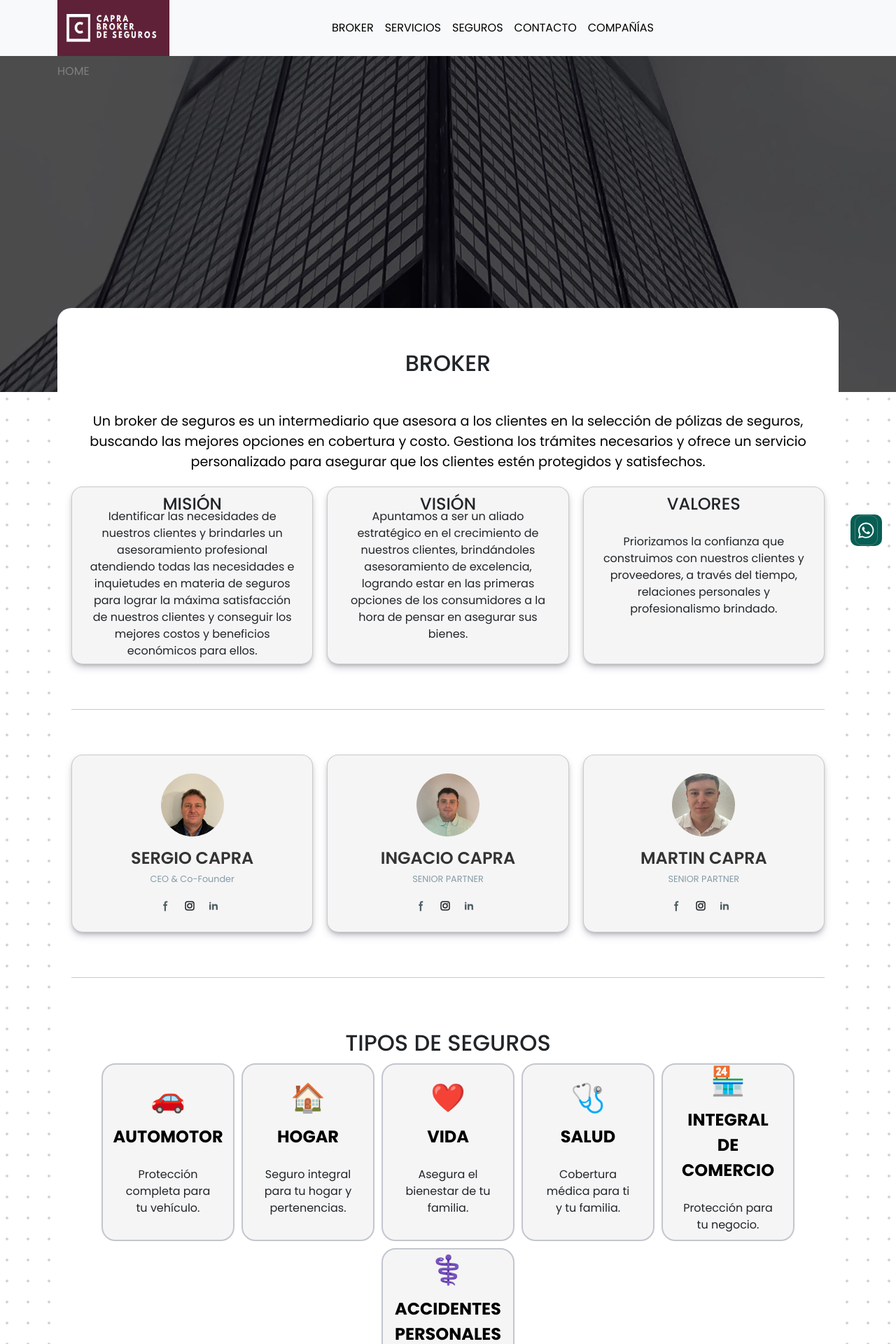
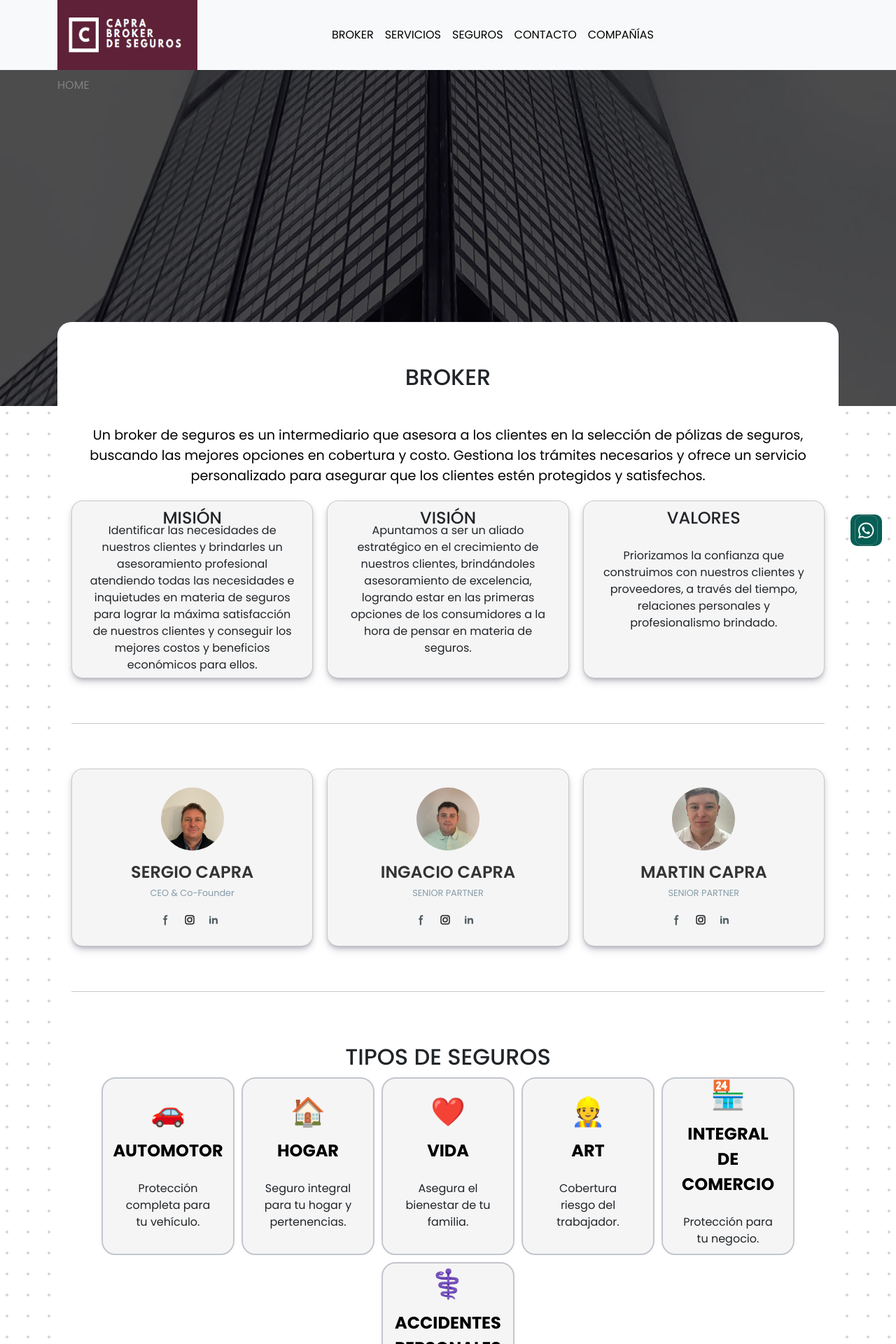
Before and after one commit to Sainte0/BROKER-CAPRA, a React (Create React App) app: page / in a window 1280 px wide. Shown: the top 1920 px of the page at 70% size. Built offline with nearby package versions, Linux system fonts and the light colour scheme.

Commit message:
cambios en logo y vision

```diff
--- a/src/components/Header.js
+++ b/src/components/Header.js
@@ -22,7 +22,7 @@ const Header = () => {
     <header>
       <div className="container">
         <div className="logo-container">
-          <img src={logo} alt="logo" width="160" height="80" className="logo-header" />
+          <img src={logo} alt="logo" width="200" height="100" className="logo-header" />
         </div>
 
         <div className="nav-container">
--- a/src/pages/Broker.js
+++ b/src/pages/Broker.js
@@ -14,7 +14,7 @@ const insuranceCards = [
     { title: 'AUTOMOTOR', description: 'Protección completa para tu vehículo.', svg: '🚗' },
     { title: 'HOGAR', description: 'Seguro integral para tu hogar y pertenencias.', svg: '🏠' },
     { title: 'VIDA', description: 'Asegura el bienestar de tu familia.', svg: '❤️' },
-    { title: 'SALUD', description: 'Cobertura médica para ti y tu familia.', svg: '🩺' },
+    { title: 'ART', description: 'Cobertura riesgo del trabajador.', svg: '👷' },
     { title: 'INTEGRAL DE COMERCIO', description: 'Protección para tu negocio.', svg: '🏪' },
     { title: 'ACCIDENTES PERSONALES', description: 'Cobertura ante accidentes personales.', svg: '⚕️' }
 ];
@@ -54,7 +54,7 @@ const Broker = () => {
                                 <h4 className="card-history-title">VISIÓN</h4>
                                 Apuntamos a ser un aliado estratégico en el crecimiento de nuestros clientes,
                                 brindándoles asesoramiento de excelencia, logrando estar en las primeras opciones de los
-                                consumidores a la hora de pensar en asegurar sus bienes.
+                                consumidores a la hora de pensar en materia de seguros.
                             </div>
                             <div className="card">
                                 <h4 className="card-history-title">VALORES</h4>
```
